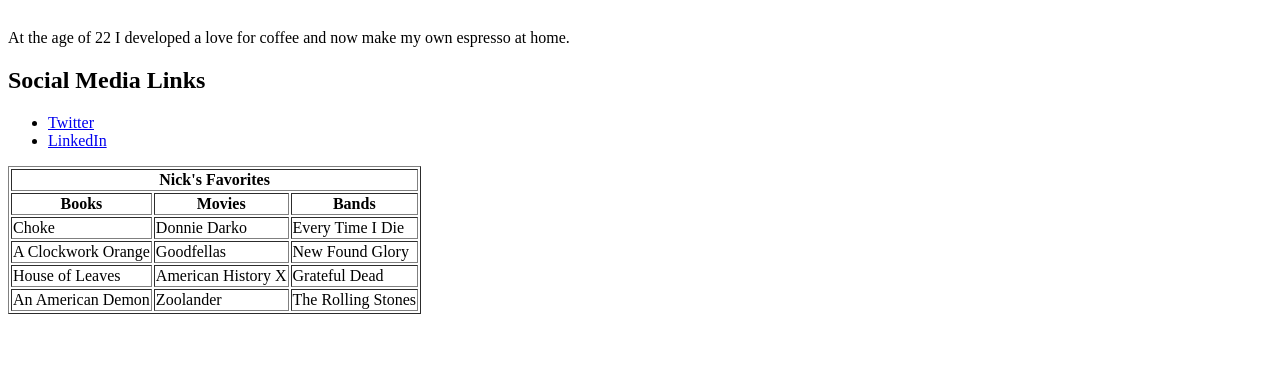
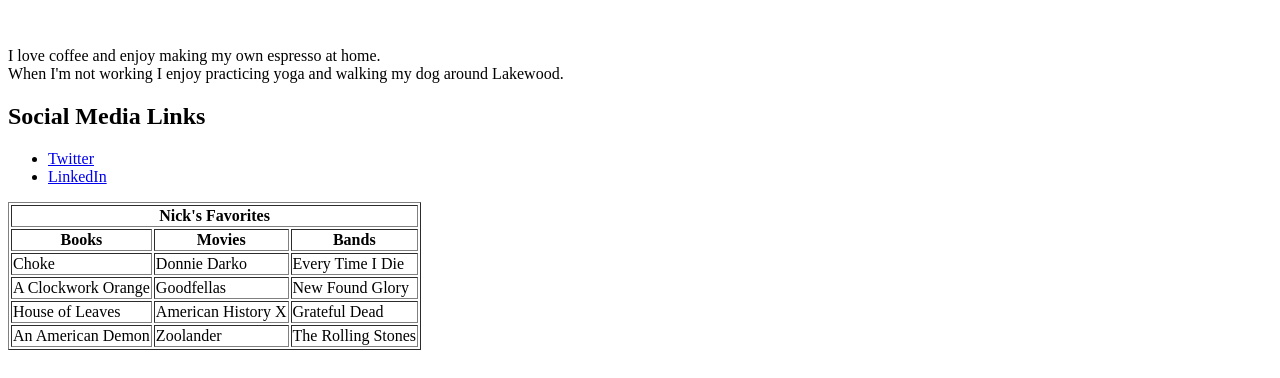
Before and after one commit to nwrosing/nwrosing.github.io, a plain HTML site: page index.html in a window 1280 px wide. Shown: the part 422-800 px from the top of the page. Drawn offline with Linux system fonts and the light colour scheme.

Commit message:
Update index.html

```diff
--- a/index.html
+++ b/index.html
@@ -12,11 +12,13 @@
   <br>
   <p>
     Hello, Welcome to my "About Me" page.
-    <br> I am a 26 year old Cleveland native with an appetite for Taco Bell.
+    <br> I am a 26 year old Cleveland native seeking a role as a data analyst.
+    <br> I have 5 years of mortgage industry experiene working with Union Home Mortgage Corp.
   </p>
   <br>
   <p>
-    At the age of 22 I developed a love for coffee and now make my own espresso at home.
+    I love coffee and enjoy making my own espresso at home.
+    <br> When I'm not working I enjoy practicing yoga and walking my dog around Lakewood.
   </p>
 
   <h2>Social Media Links</h2>
```
